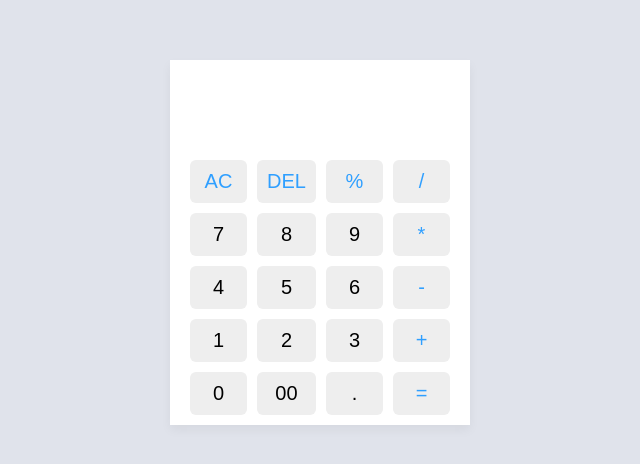
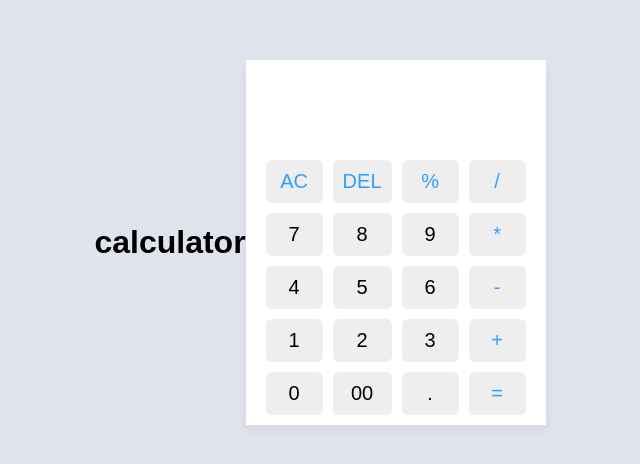
Before and after one commit to Shreyas212002/project, a plain HTML site: page index.html in a window 1280 px wide. Shown: the part 158-622 px from the top of the page, without its empty margins (320-960 px from the left). Drawn offline with Linux system fonts and the light colour scheme.

Commit message:
index.html

```diff
--- a/index.html
+++ b/index.html
@@ -8,6 +8,7 @@
     <link rel="stylesheet" href="./index.css">
 </head>
 <body>
+    <h1>calculator</h1>
     <div class="container">
      <input type="text" class="display"/>
 
```
